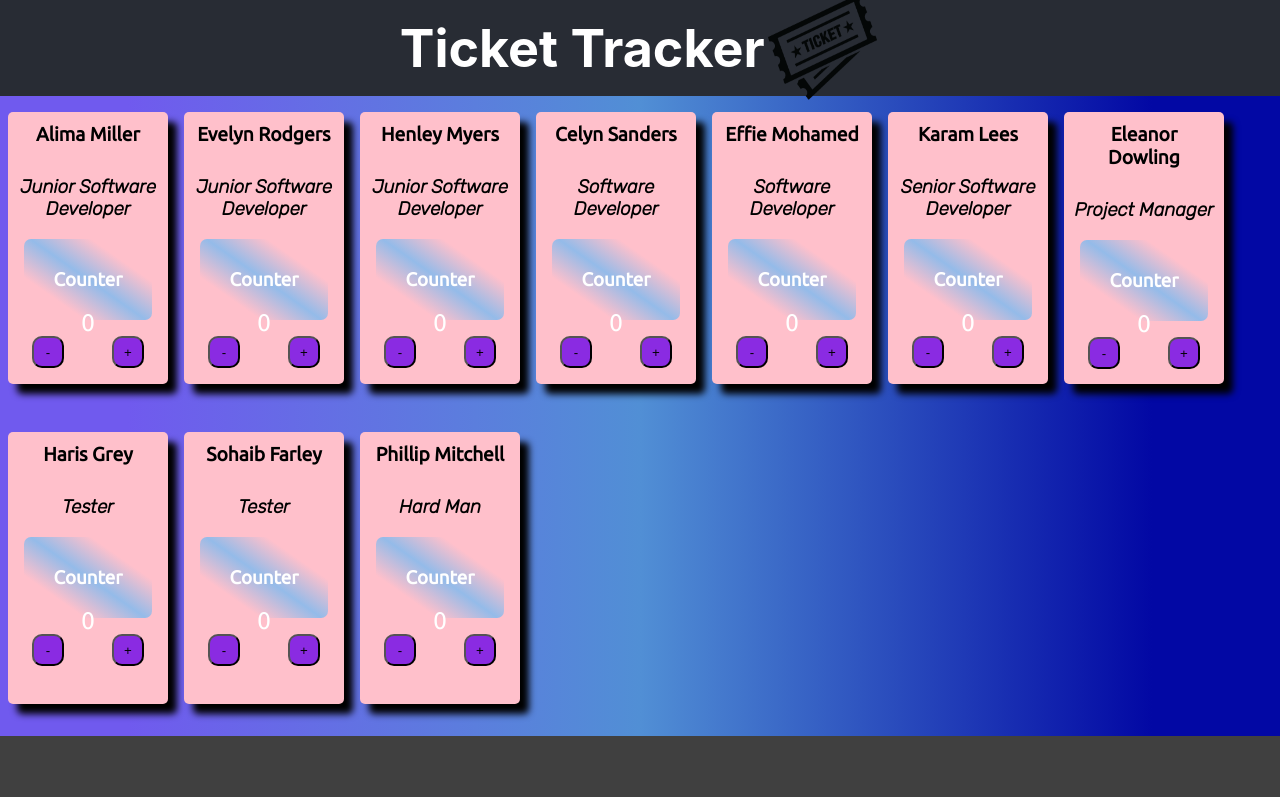
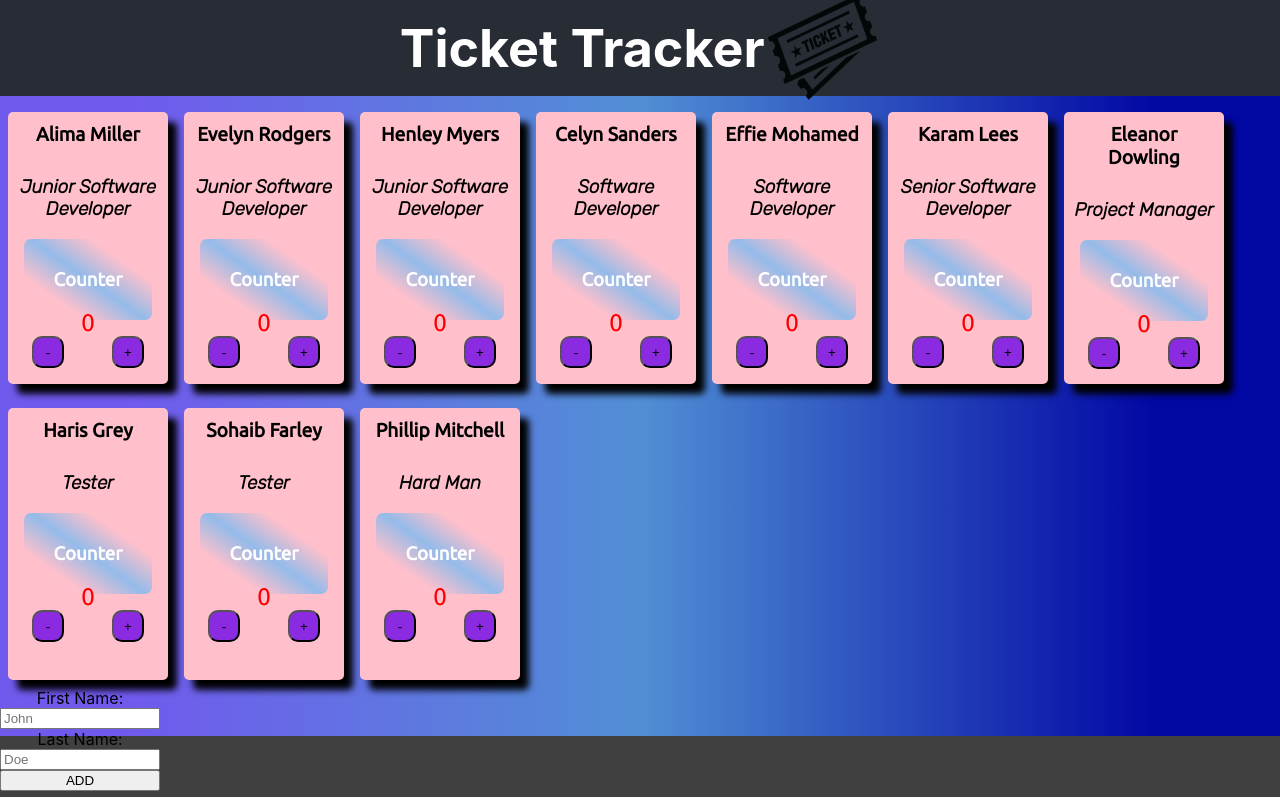
Before and after one commit to Connz17/ticket-tracker, a React (Create React App) app: page / in a window 1280 px wide. Built offline with nearby package versions, Linux system fonts and the light colour scheme.

Commit message:
Number colour change sorted

```diff
--- a/src/components/Counter/Counter.jsx
+++ b/src/components/Counter/Counter.jsx
@@ -10,36 +10,52 @@ const Counter = () => {
 
     const [ticketCount, setTicketCount] = useState(0)
 
+    const [style, setStyle] = useState("red")
+
 
     const handleDecrease = () => {
         if (ticketCount === 0) {
             return
         }
         setTicketCount(ticketCount - 1);
+        if (ticketCount < 16) {
+            setStyle("blue")
+        }
+        if (ticketCount < 11) {
+            setStyle("green")
+        }
+        if (ticketCount < 8) {
+            setStyle("yellow")
+        }
+        if (ticketCount < 4) {
+            setStyle("red")
+        }
+
   }
       const handleIncrease = () => {
+    setTicketCount(ticketCount + 1);
+        if (ticketCount > 1 ) {
+            setStyle("yellow")
+        }
+        if (ticketCount > 5 ) {
+            setStyle("green")
+        }
+        if (ticketCount > 8 ) {
+            setStyle("blue")
+        }
+        if (ticketCount > 13 ) {
+            setStyle("white")
+        }
 
-        setTicketCount(ticketCount + 1);
+
     };
 
-//   if (ticketCount > 0 && ticketCount < 5) {
-//             ticketCount.style.color = "red";
-//         }
-
-        // switch (ticketCount) {
-        //     case ticketCount < 5:
-        //         ticketCount.style.color = "red";
-        //         break;
-
-        //     default:
-        //         break;
-        // }
 
   return (
     <>
     <div className="counter__card">
         <h3 className="counter__heading">Counter</h3>
-        <div className="number">{ticketCount}</div>
+        <div className="number" style={{color:style}}>{ticketCount}</div>
     </div>
     <div className="counter__buttons">
             <CounterButtons handleChange={handleDecrease} buttonText={"-"} />
--- a/src/components/Counter/Counter.scss
+++ b/src/components/Counter/Counter.scss
@@ -19,7 +19,7 @@
 
 .number {
     font-size: 1.5rem;
-    color: $number-color;
+    //color: red;
 }
 
 .counter__buttons{
--- a/src/components/CounterButtons/CounterButtons.scss
+++ b/src/components/CounterButtons/CounterButtons.scss
@@ -11,8 +11,10 @@
     height: 2rem;
     width: 2rem;
     border-radius: 10px;
+    cursor: pointer;
 }
 
 .button:hover{
     background-color: green;
+
 }
--- a/src/components/Main/Main.jsx
+++ b/src/components/Main/Main.jsx
@@ -18,7 +18,18 @@ const Main = () => {
 
   return (
     <div className="main">
-        {teamJSX}
+        <div className="card__container">
+            {teamJSX}
+        </div>
+        <div className="form_container">
+            <form className="form" action="./Main.jsx">
+                <label htmlFor="firstN">First Name: </label>
+                <input type="text" id="firstN" placeholder="John"/>
+                <label htmlFor="lastN">Last Name: </label>
+                <input type="text" id="lastN" placeholder="Doe"/>
+                <input type="submit" value="ADD" />
+            </form>
+        </div>
     </div>
   )
 }
--- a/src/components/Main/Main.scss
+++ b/src/components/Main/Main.scss
@@ -2,9 +2,26 @@
 
 .main {
     height: 80vh;
-    display: flex;
-    flex-wrap: wrap;
+
 
     background: rgb(112,90,238);
     background: linear-gradient(90deg, rgba(112,90,238,1) 10%, rgba(81,143,213,1) 50%, rgba(2,8,164,1) 90%);
 }
+
+
+.card__container {
+    display: flex;
+    flex-wrap: wrap;
+}
+
+// .form_container {
+//     display: flex;
+//     flex-direction: column;
+// }
+
+.form {
+    display: flex;
+    flex-direction: column;
+
+    width: 10rem;
+}
```
Also changed, not shown: src/components/Form/Form.jsx (added), src/components/Form/Form.scss (added).
